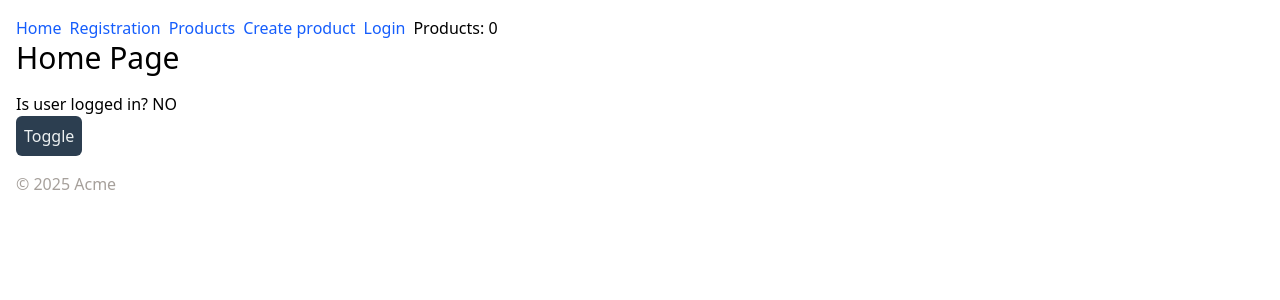
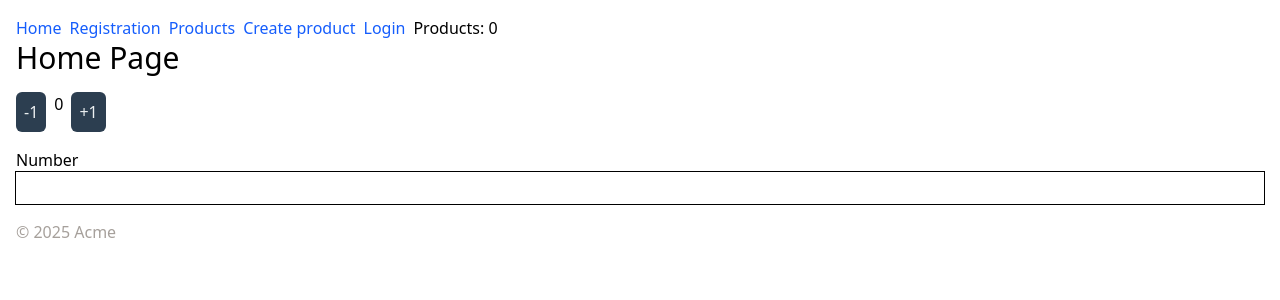
Before and after one commit to patrykomiotek/dyn-group-2, a React (Vite) app: page / in a window 1280 px wide. Shown: the top 300 px of the page. Built offline with nearby package versions, Linux system fonts and the light colour scheme.

Commit message:
feat: with stepper component

```diff
--- a/src/pages/HomePage.tsx
+++ b/src/pages/HomePage.tsx
@@ -5,13 +5,15 @@
 // import { ViewPort } from "@/components/ViewPort";
 
 import { AuthInfo } from "@/shared/components/Auth/AuthInfo";
+import { Stepper } from "@/shared/components/Stepper";
 
 export function HomePage() {
   return (
     <div className="space-y-4">
       <h1 className="text-3xl">Home Page</h1>
       {/* <PostsList /> */}
-      <AuthInfo />
+      {/* <AuthInfo /> */}
+      <Stepper />
       {/* <Stepper />
       <ValueCollector />
       <ViewPort />
--- /dev/null
+++ b/src/shared/components/Stepper.tsx
@@ -0,0 +1,80 @@
+import { useReducer, useCallback, type KeyboardEventHandler } from "react";
+import { Button, Input } from "../ui";
+
+interface State {
+  count: number;
+}
+
+enum ActionType {
+  DECREMENT = "action/decrement",
+  INCREMENT = "action/increment",
+  SET = "action/set",
+}
+
+interface Action {
+  type: ActionType;
+  payload?: number;
+}
+
+const initialState: State = {
+  count: 0,
+};
+
+const reducer = (state: State, action: Action) => {
+  switch (action.type) {
+    case ActionType.DECREMENT:
+      return {
+        count: state.count - 1,
+      };
+    case ActionType.INCREMENT:
+      return {
+        count: state.count + 1,
+      };
+    case ActionType.SET:
+      if (action.payload) {
+        return {
+          count: action.payload,
+        };
+      } else {
+        return state;
+      }
+    default: {
+      return state;
+    }
+  }
+};
+
+export const Stepper = () => {
+  const [state, dispatch] = useReducer(reducer, initialState);
+
+  const decrease = useCallback(
+    () => dispatch({ type: ActionType.DECREMENT }),
+    []
+  );
+  const increase = useCallback(
+    () => dispatch({ type: ActionType.INCREMENT }),
+    []
+  );
+
+  const handleKeyboardDown: KeyboardEventHandler<HTMLInputElement> =
+    useCallback((event) => {
+      const key = event.key;
+      const value = parseInt(event.currentTarget.value, 10);
+      if (key === "Enter") {
+        dispatch({ type: ActionType.SET, payload: value });
+      }
+    }, []);
+
+  return (
+    <div className="">
+      <div className="flex gap-2">
+        <Button onClick={decrease}>-1 </Button>
+        <div>{state.count}</div>
+        <Button onClick={increase}>+1 </Button>
+      </div>
+      <div>
+        <Input label="Number" type="number" onKeyDown={handleKeyboardDown} />
+      </div>
+    </div>
+  );
+};
--- a/src/shared/ui/Button/Button.tsx
+++ b/src/shared/ui/Button/Button.tsx
@@ -49,6 +49,7 @@ export const Button = memo(
       </button>
     );
   }
+  // , (props) => label === 'yes' ? true : false
 );
 
 Button.displayName = "memo(Button)";
--- a/src/shared/ui/Input/Input.tsx
+++ b/src/shared/ui/Input/Input.tsx
@@ -1,6 +1,7 @@
 import {
   useId,
   forwardRef,
+  memo,
   type ComponentPropsWithRef,
   type ForwardedRef,
 } from "react";
@@ -11,7 +12,8 @@ type Props = {
   error?: FieldError;
 } & ComponentPropsWithRef<"input">;
 
-export const Input = forwardRef(
+export const Input = memo(
+  forwardRef(
     (
       { label, id, error, ...rest }: Props,
       ref: ForwardedRef<HTMLInputElement>
@@ -33,6 +35,7 @@ export const Input = forwardRef(
         </div>
       );
     }
+  )
 );
 
-Input.displayName = "forwardRef(Input)";
+Input.displayName = "memo(forwardRef(Input))";
```
Lines whose indentation alone changed are shown as unchanged.
